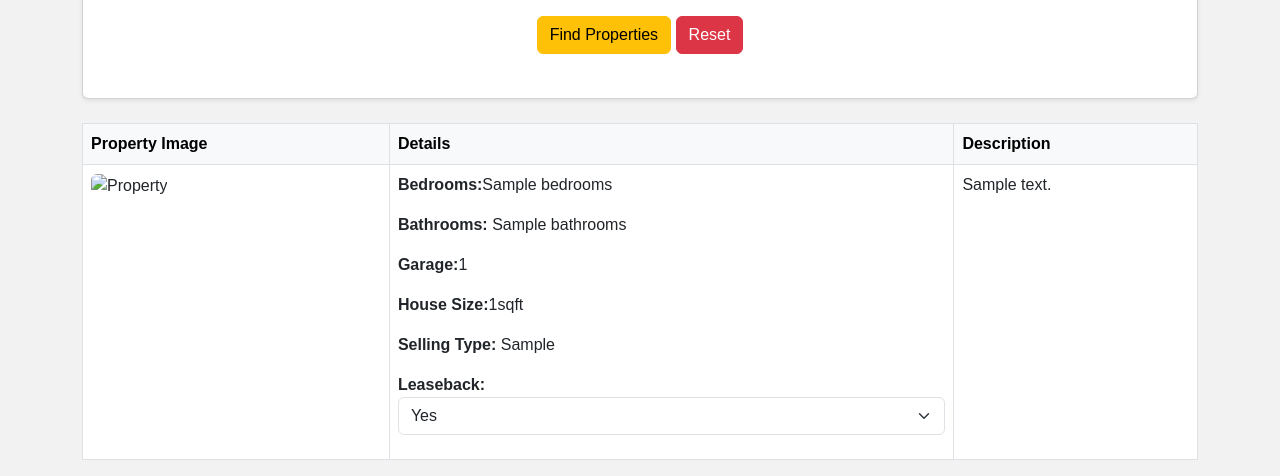
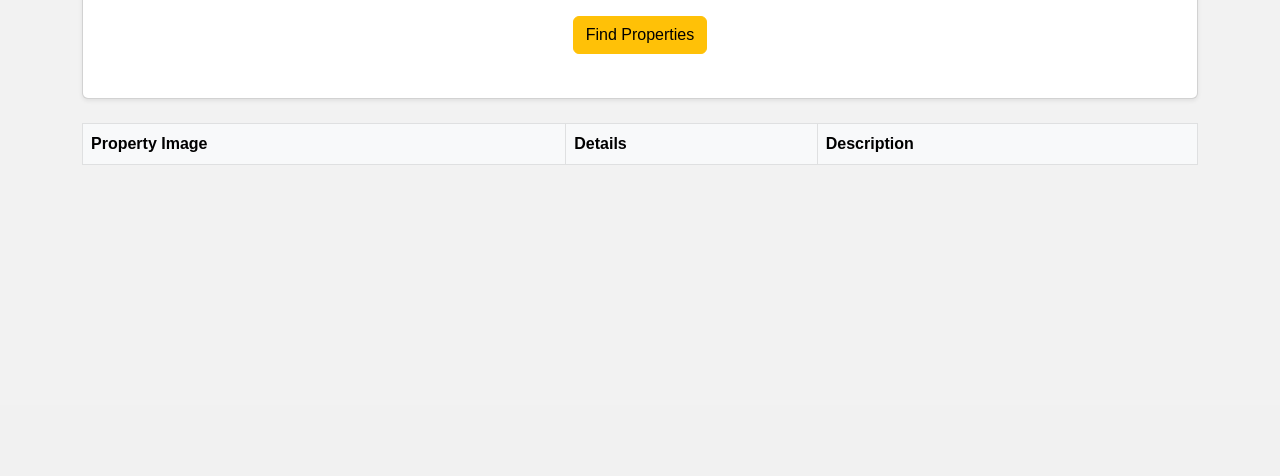
Before and after one commit to Ardhweb/usa-realstate, a Django app: template restate_hub/templates/property/listing.html in a window 1280 px wide. Shown: the part 395-871 px from the top of the page. After the commit the page ends 560 px from the top, so only its background shows below. Run offline with Django 5.2, Linux system fonts and the light colour scheme; the template is opened without the code that fills it: most values are stand-ins (such as "Sample title", 1, 10 or a date in 2020); lists and menus that the app fills with data are empty; some libraries are stand-ins or nearby versions.

Commit message:
Enhcament Add_property html page
Co-Authored-By: Shubumbarkar <154700592+Shubumbarkar@users.noreply.github.com>

```diff
--- a/restate_hub/property_module/views.py
+++ b/restate_hub/property_module/views.py
@@ -8,9 +8,7 @@ from django.contrib.auth.decorators import login_required
 # Create your views here.
 def property_listing(request):
     states = State.objects.all() # Get all objects for now.
-    recent_properties = PropertiesInfo.objects.all()
-
-    context = {'states':states,'recent_properties':recent_properties}
+    context = {'states':states,}
     return render(request,'property/listing.html',context)
 
 
--- a/restate_hub/templates/property/listing.html
+++ b/restate_hub/templates/property/listing.html
@@ -34,7 +34,6 @@
             </div>
             <div class="col-12   text-center">
                 <button onclick="fetchPropertiesbycity()" class="btn btn-warning">Find Properties</button>
-                <button onclick="resetPropertyListing()" class="btn btn-danger">Reset</button>
             </div>
 
         </div>
@@ -50,25 +49,6 @@
                 </tr>
             </thead>
             <tbody class="" id="property-list">
-                {% for property in recent_properties %}
-                <tr class="">
-                    <td><img src="https://via.placeholder.com/150" alt="Property" class="img-fluid rounded"></td>
-                    <td>
-                        <p><strong>Bedrooms:</strong>{{property.bedrooms}}</p>
-                        <p><strong>Bathrooms:</strong> {{property.bathrooms}}</p>
-                        <p><strong>Garage:</strong>{{property.garage_num}}</p>
-                        <p><strong>House Size:</strong>{{property.house_size}}sqft</p>
-                        <p><strong>Selling Type:</strong> {{property.selling_type}}</p>
-                        <p><strong>Leaseback:</strong>
-                            <select class="form-select">
-                                <option  {% if property.sell_leaseback == 'yes' %} selected {% else %}  {% endif %} value="Yes">Yes</option>
-                                <option  {% if property.sell_leaseback == 'no' %} selected {% else %} {% endif %} value="No">No</option>
-                            </select>
-                        </p>
-                    </td>
-                    <td>{{property.description}}</td>
-                </tr>
-                {% endfor %}
             </tbody>
         </table>
     </div>
@@ -158,8 +138,6 @@
     }
 
 
-    function resetPropertyListing(){
-        window.location.reload()
-    }
+
 </script>
 {% endblock scripts %}
```
